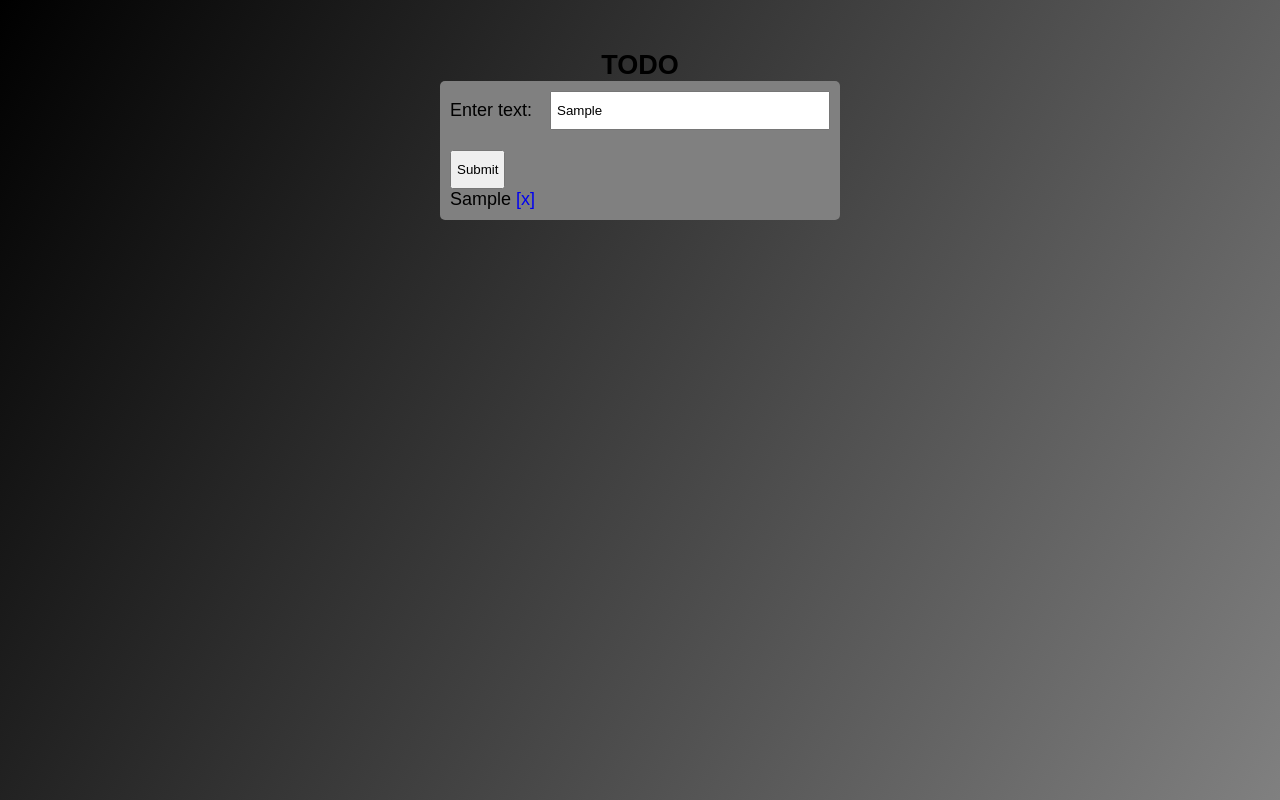
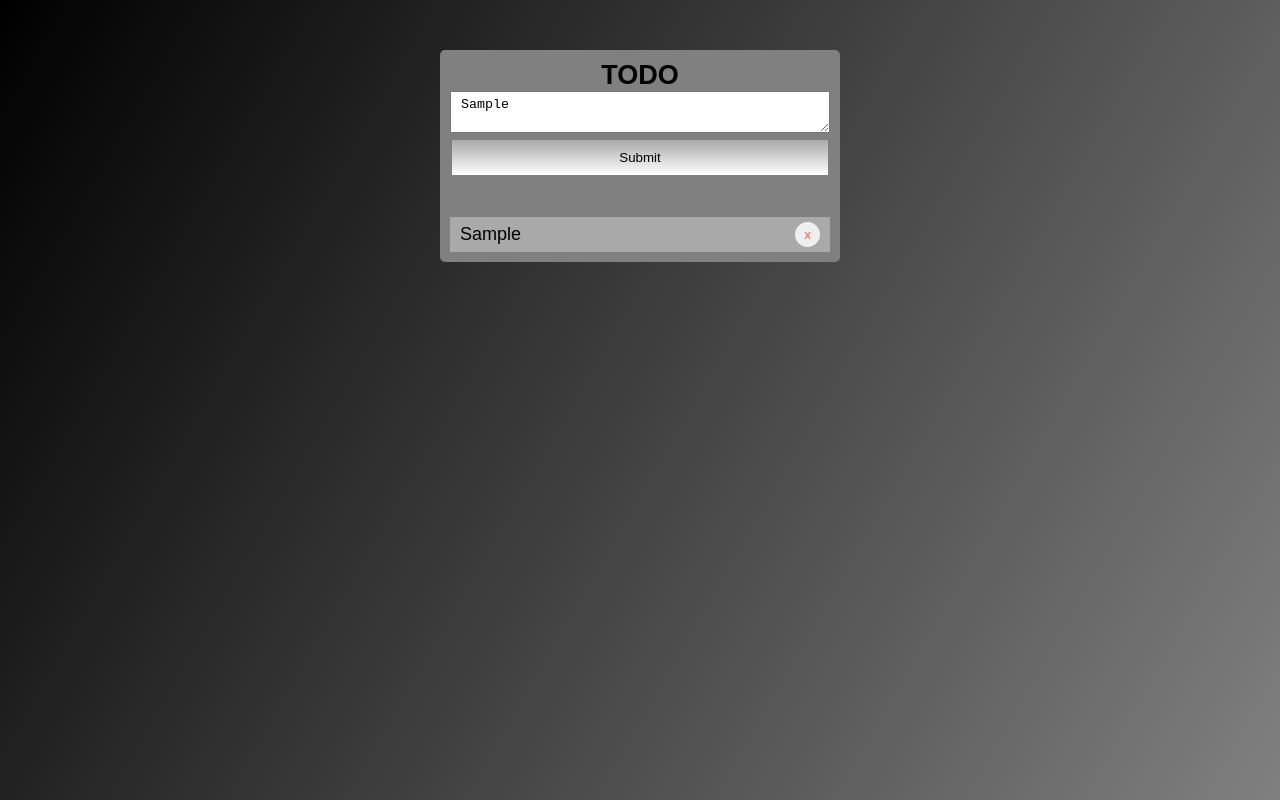
Before and after one commit to westerovs/todo-mpv, a plain HTML site: page index.html in a window 1280 px wide. Both pictures are taken after typing "Sample" into the empty fields and a click on the button "Submit". Drawn offline with Linux system fonts and the light colour scheme.

Commit message:
update styles

```diff
--- a/index.html
+++ b/index.html
@@ -10,16 +10,19 @@
 <body class="page-body">
 
 	<section class="wrapper">
-		<h2>TODO</h2>
 
 		<form data-bind="todoView" class="form">
-			<div class="form-group">
-				<label for="form-control">Enter text:</label>
-				<input data-bind="input" id="form-control" required placeholder="task"/>
+			<h2>TODO</h2>
+
+			<div class="form__group">
+				<label for="form__control"></label>
+				<textarea data-bind="input" id="form__control" class="form__textarea" required placeholder="Enter the text"></textarea>
+				<button class="form__btn" type="submit">Submit</button>
 			</div>
 
-			<button class="btn" type="submit">Submit</button>
-			<ul data-bind="tasks"></ul>
+
+
+			<ul data-bind="tasks" class="form__list"></ul>
 		</form>
 	</section>
 
--- a/src/css/style.css
+++ b/src/css/style.css
@@ -43,13 +43,6 @@ h2 {
   text-align: center;
 }
 
-input {
-  padding: 10px 5px;
-}
-
-button {
-  padding: 10px 5px;
-}
 
 /*безопасное скрытие элемента*/
 .visually-hidden {
@@ -77,12 +70,64 @@ button {
   border-radius: 5px;
 }
 
-.form-group {
+.form__group {
   display: grid;
-  grid-template-columns: 100px 1fr;
+  max-width: 400px;
+  grid-template-columns: 1fr;
   align-items: center;
   margin-bottom: 20px;
+  padding-bottom: 20px;
 }
 
-.form-group input {
+.form__textarea {
+  padding: 5px 10px;
+  min-width: calc(400px - 20px);
+  max-width: calc(400px - 20px);
+  margin-bottom: 5px;
 }
+
+
+.form__btn {
+  padding: 10px 5px;
+  background-image: linear-gradient(darkgray, white);
+  border: 2px solid grey;
+  cursor: pointer;
+}
+
+.form__btn:active {
+  border: 2px solid black;
+}
+
+.form__list {
+  padding: 0;
+  display: flex;
+  flex-direction: column;
+  gap: 5px 0;
+}
+
+.form__item {
+  display: flex;
+  justify-content: space-between;
+  align-items: center;
+  padding: 5px 10px;
+  background: darkgray;
+}
+
+.form__item-close {
+  border-radius: 50%;
+  width: 25px;
+  height: 25px;
+  color: tomato;
+  cursor: pointer;
+  border-color: transparent;
+  transition: 0.2s background-color;
+}
+
+.form__item-close:hover {
+  background-color: tomato;
+  color: black;
+}
+
+.form__btn-row {
+  width: 100%;
+}
--- a/src/js/view/TaskView.js
+++ b/src/js/view/TaskView.js
@@ -10,17 +10,30 @@ export default class TaskView {
   }
 
   render() {
-    const el = document.createElement('li')
-    el.innerHTML = `${ this.text } <a href="#" data-inx="${this.index}">[x]</a>`
+    const listItem = document.createElement('li')
+    listItem.classList.add('form__item')
+
+    const btnClose = this.#createBtnClose()
+
+    listItem.innerHTML = this.text
+    listItem.append(btnClose)
 
     this.onRemoveTaskCb = this.onRemoveTaskCb || function () {};
 
-    const btnClose = el.querySelector('a')
     btnClose.addEventListener('click', (e) => {
       e.preventDefault();
       this.onRemoveTaskCb(parseInt(e.target.dataset.inx, 10));
     })
 
-    return el
+    return listItem
+  }
+
+  #createBtnClose = () => {
+    const btnClose = document.createElement('button')
+    btnClose.innerHTML = 'x'
+    btnClose.classList.add('form__item-close')
+    btnClose.setAttribute('data-inx', this.index)
+
+    return btnClose
   }
 }
```
